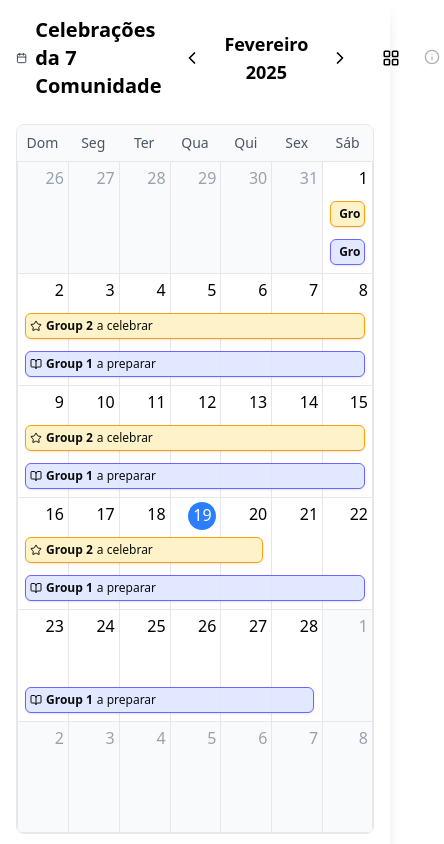
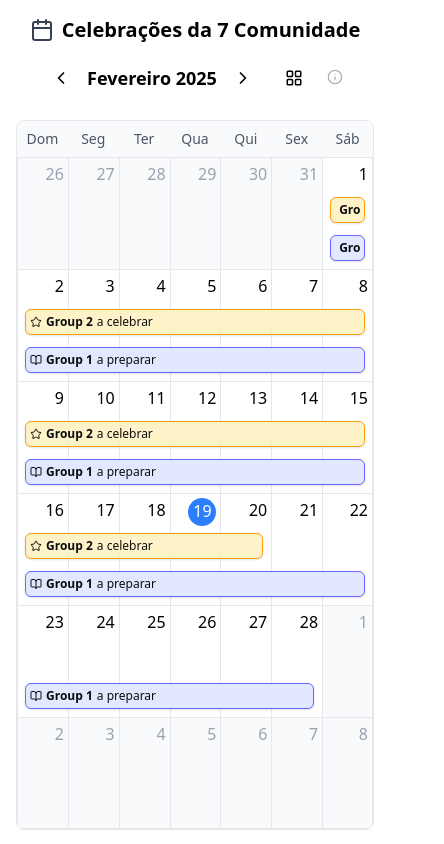
Before and after one commit to sdrrv/temas-grandes, a React (Vite) app: page / in a window 390 px wide. Shown: the top 844 px of the page, 444 px wide, since content can reach past the window. Built offline with nearby package versions, Linux system fonts and the light colour scheme.

Commit message:
fix: Mobile structure fix

```diff
--- a/src/App.tsx
+++ b/src/App.tsx
@@ -615,8 +615,8 @@ const CommunityCalendar = () => {
 
   return (
     <div className="max-w-5xl mx-auto p-4 md:p-6 bg-white rounded-xl shadow-lg">
-      <div className="flex justify-between items-center mb-6">
-        <h1 className="text-xl md:text-2xl font-bold flex items-center gap-2">
+      <div className="flex flex-col md:flex-row justify-between items-center mb-6">
+        <h1 className="text-xl md:text-2xl font-bold flex items-center gap-2 mb-4 md:mb-0">
           <Calendar className="text-gray-700" size={24} />
           <span>Celebrações da 7 Comunidade</span>
         </h1>
```
